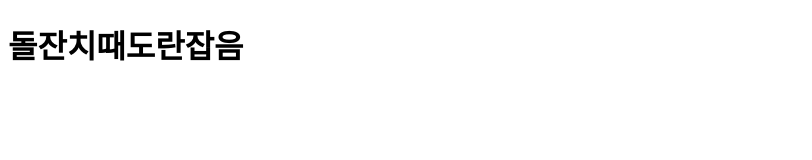
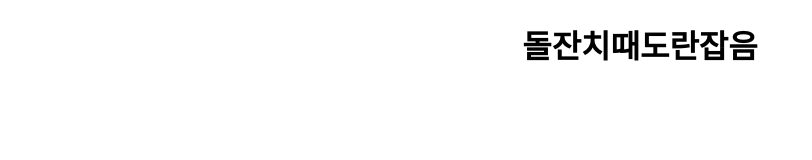
Before and after one commit to algozxd123/-.github.io, a plain HTML site: page index.html in a window 1280 px wide. Shown: the whole page, without its empty margins (0-812 px from the left). Drawn offline with Linux system fonts and the light colour scheme.

Commit message:
돌잔치때도란잡음
돌잔치때도란잡음

```diff
--- a/index.html
+++ b/index.html
@@ -1,6 +1,6 @@
 <!DOCTYPE html>
 <html>
 <body>
-<h1>돌잔치때도란잡음</h1>
+<h1 style="text-align:center; height: 100px;">돌잔치때도란잡음</h1>
 </body>
 </html>
```
